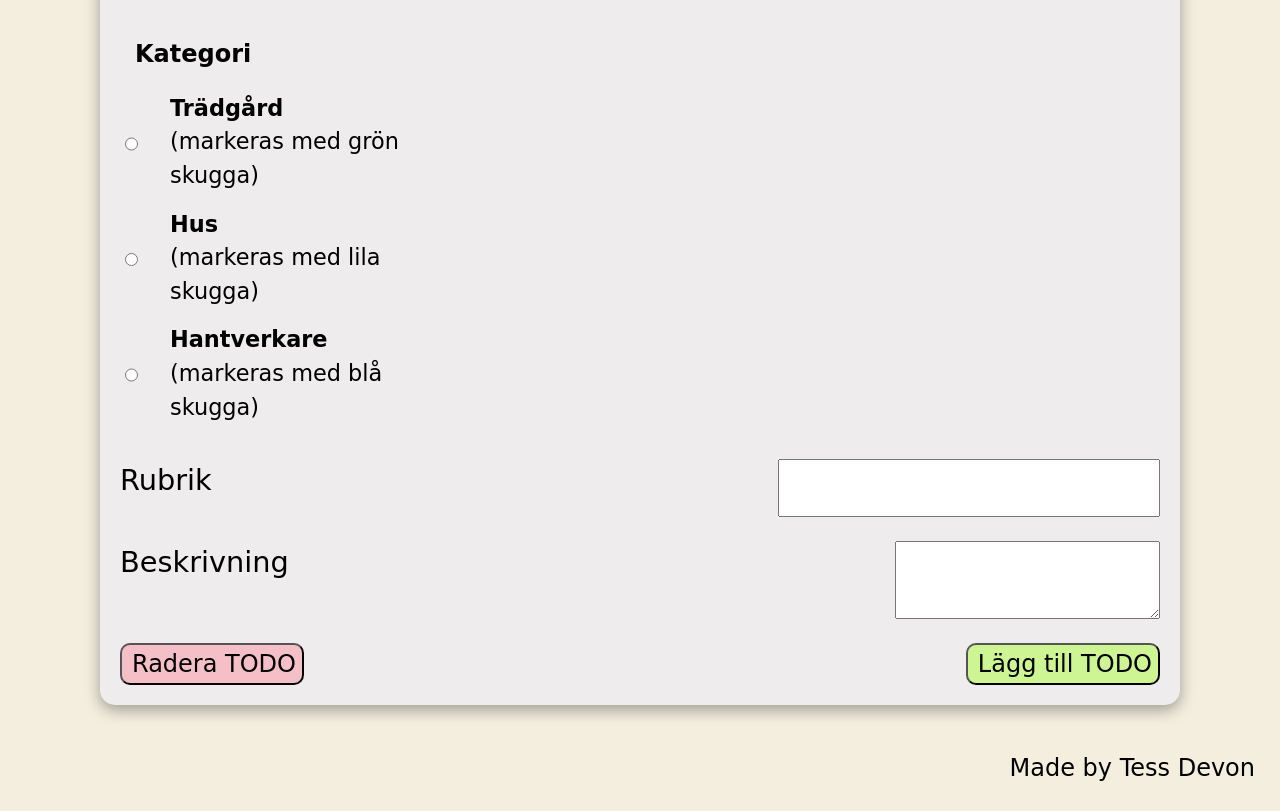
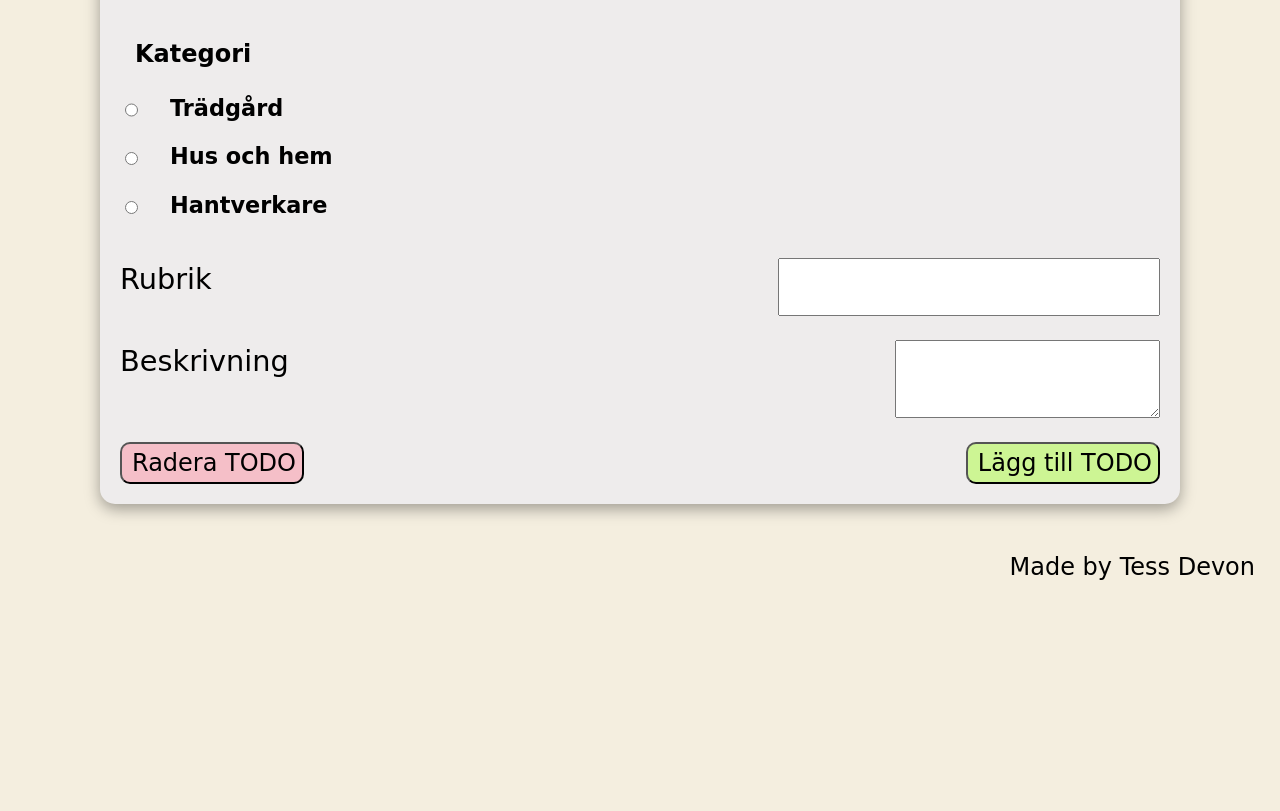
Before and after one commit to TessDevon/TodoAtHome, a website built with Vite: page index.html in a window 1280 px wide. Shown: the part 2849-3660 px from the top of the page. After the commit the page ends 3459 px from the top, so only its background shows below. Built offline with nearby package versions, Linux system fonts and the light colour scheme; a web font is replaced by a local one.

```diff
--- a/index.html
+++ b/index.html
@@ -54,15 +54,15 @@
             <div class="categoryDiv">
               <label class="categoryLabels" for="categoryGarden">
                 <input type="radio" name="category" id="categoryGarden" class="categoryGardenClass">
-                <span class="categoryRadioSpans"><b>Trädgård</b><span> <br>(markeras med grön skugga)</span></span>
+                <span class="categoryRadioSpans"><b>Trädgård</b></span>
               </label>
               <label class="categoryLabels" for="categoryHouse">
                 <input type="radio" name="category" id="categoryHouse" class="categoryHouseClass">
-                <span class="categoryRadioSpans"><b>Hus</b><span> <br>(markeras med lila skugga)</span></span>
+                <span class="categoryRadioSpans"><b>Hus och hem</b></span>
               </label>
               <label class="categoryLabels" for="categoryHandyMan">
                 <input type="radio" name="category" id="categoryHandyMan" class="categoryHandyManClass">
-                <span class="categoryRadioSpans"><b>Hantverkare</b><span> <br>(markeras med blå skugga)</span></span>
+                <span class="categoryRadioSpans"><b>Hantverkare</b></span>
               </label>
             </div>
             <label for="nameOfToDo">
```
Also changed, not shown: src/main.ts (+7 -2 lines).
